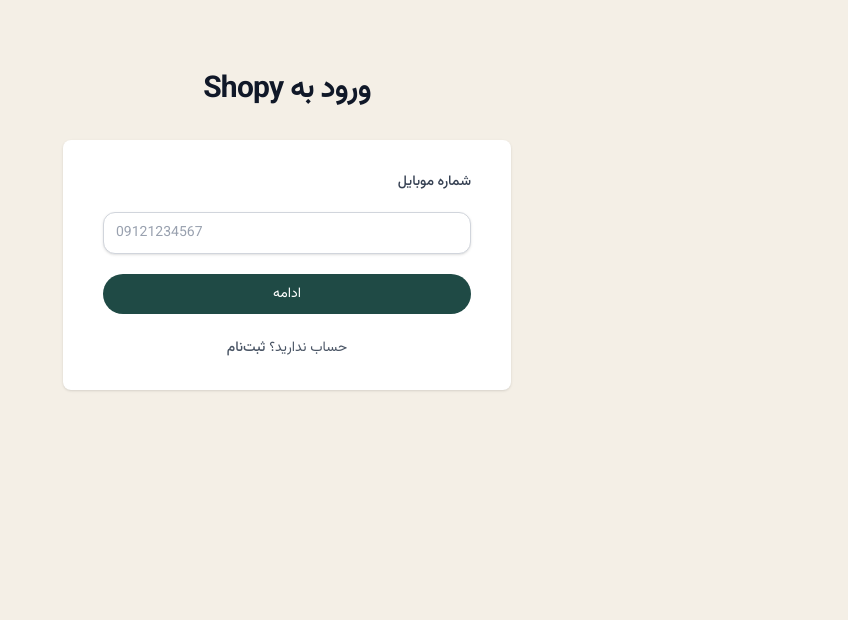
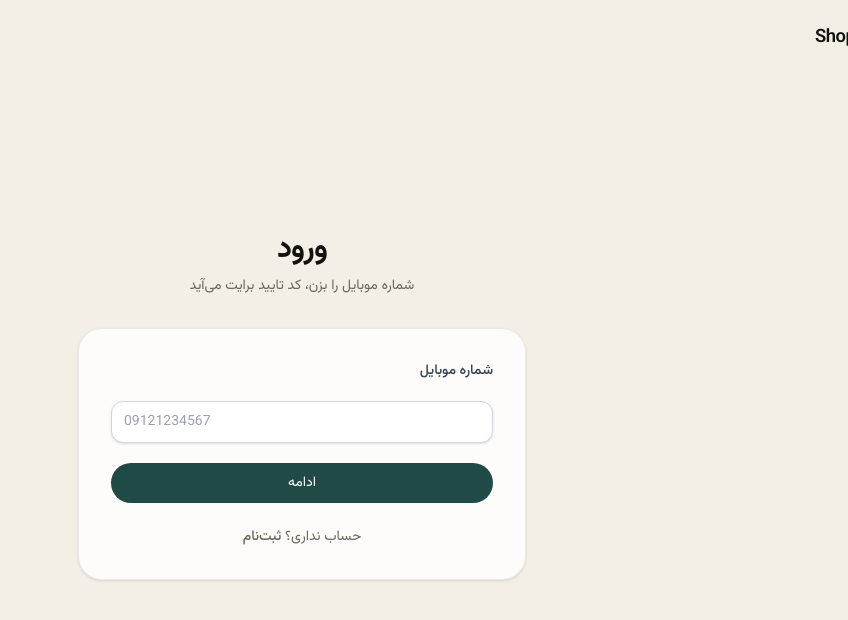
Before and after one commit to selengr/cv, a Next.js app: page /auth/login in a window 1280 px wide. Shown: the top 620 px of the page, without its empty margins (432-1280 px from the left). Built offline with nearby package versions, Linux system fonts and the light colour scheme; no server answers.

Commit message:
update auth process

```diff
--- a/src/app/auth/layout.tsx
+++ b/src/app/auth/layout.tsx
@@ -1,5 +1,17 @@
 import GuestLayout from "@/components/guestLayout";
+import Logo from "@/components/landing/logo";
 
 export default function AuthLayout({ children }: { children: React.ReactNode }) {
-  return <GuestLayout>{children}</GuestLayout>;
+  return (
+    <GuestLayout>
+      <div className="flex min-h-screen flex-col bg-[#f4efe6]">
+        <div className="px-5 py-5 sm:px-8">
+          <Logo />
+        </div>
+        <div className="flex flex-1 items-start justify-center px-5 pb-16 sm:items-center">
+          <div className="w-full max-w-md">{children}</div>
+        </div>
+      </div>
+    </GuestLayout>
+  );
 }
--- a/src/app/auth/login/page.tsx
+++ b/src/app/auth/login/page.tsx
@@ -2,6 +2,7 @@
 
 import LoginForm from "@/forms/auth/loginForm";
 import { useAppDispatch } from "@/hooks";
+import { savePhoneVerifyToken } from "@/helpers/auth";
 import { updatePhoneVerifyToken } from "@/store/auth";
 import Link from "next/link";
 
@@ -9,27 +10,27 @@
   const dispatch = useAppDispatch();
 
   const setPhoneVerifyToken = (token: string) => {
+    savePhoneVerifyToken(token);
     dispatch(updatePhoneVerifyToken(token));
   };
 
   return (
-    <div className="flex min-h-full flex-col justify-center py-12 sm:px-6 lg:px-8">
-      <div className="sm:mx-auto sm:w-full sm:max-w-md">
-        <h2 className="mt-6 text-center text-3xl font-bold tracking-tight text-gray-900">
-          ورود به Shopy
-        </h2>
+    <>
+      <h1 className="text-center text-3xl font-bold tracking-tight text-[#14110e]">
+        ورود
+      </h1>
+      <p className="mt-2 text-center text-sm text-[#6b6459]">
+        شماره موبایل را بزن، کد تایید برایت می‌آید
+      </p>
+      <div className="mt-8 rounded-3xl border border-[#14110e]/8 bg-white/80 px-5 py-8 shadow-sm sm:px-8">
+        <LoginForm setToken={setPhoneVerifyToken} />
+        <p className="mt-6 text-center text-sm text-[#6b6459]">
+          حساب نداری؟{" "}
+          <Link href="/auth/register" className="font-medium text-[#1f4a45]">
+            ثبت‌نام
+          </Link>
+        </p>
       </div>
-      <div className="mt-8 sm:mx-auto sm:w-full sm:max-w-md">
-        <div className="bg-white px-4 py-8 shadow sm:rounded-lg sm:px-10">
-          <LoginForm setToken={setPhoneVerifyToken} />
-          <p className="mt-6 text-center text-sm text-gray-600">
-            حساب ندارید؟{" "}
-            <Link href="/auth/register" className="font-medium text-indigo-600 hover:text-indigo-500">
-              ثبت‌نام
-            </Link>
-          </p>
-        </div>
-      </div>
-    </div>
+    </>
   );
 }
--- a/src/forms/auth/phoneVerifyForm.tsx
+++ b/src/forms/auth/phoneVerifyForm.tsx
@@ -2,16 +2,22 @@
 
 import { withFormik } from "formik";
 import { useRouter } from "next/navigation";
+import { toast } from "react-toastify";
 import * as yup from "yup";
+import { mutate } from "swr";
 import InnerPhoneVerify from "@/components/auth/innerPhoneVerifyForm";
 import { PhoneVerifyFormValuesInterface } from "@/contracts/auth";
-import ValidationError from "@/exceptions/validationError";
-import { storeLoginToken } from "@/helpers/auth";
+import ValidationError, {
+  applyFieldErrors,
+} from "@/exceptions/validationError";
+import {
+  clearPhoneVerifyTokenStorage,
+  storeLoginToken,
+} from "@/helpers/auth";
 import callApi from "@/helpers/callApi";
 
 interface PhoneVerifyFormProps {
   token?: string;
-  clearToken: () => void;
   router: ReturnType<typeof useRouter>;
 }
 
@@ -19,6 +25,7 @@
   PhoneVerifyFormProps,
   PhoneVerifyFormValuesInterface
 >({
+  enableReinitialize: true,
   mapPropsToValues: (props) => ({
     code: "",
     token: props.token || "",
@@ -26,41 +33,47 @@
   validationSchema: yup.object({
     code: yup
       .string()
-      .required("کد تایید الزامی است")
-      .matches(/^[0-9]+$/, "فقط می‌توانید عدد وارد کنید")
-      .length(6, "کد تایید باید ۶ رقم باشد"),
+      .required("کد تایید را بنویس")
+      .matches(/^[0-9]+$/, "فقط عدد")
+      .length(6, "کد باید ۶ رقم باشد"),
   }),
   handleSubmit: async (values, { props, setFieldError }) => {
+    if (!values.token) {
+      toast.error("نشست ورود منقضی شده. دوباره از اول وارد شو");
+      props.router.replace("/auth/login");
+      return;
+    }
+
     try {
-      const res = await callApi().post("/auth/login/verify-phone", values);
-      if (res.status === 200) {
-        await storeLoginToken(res.data?.user?.token);
-        props.clearToken();
-        props.router.push("/panel");
+      const res = await callApi().post("/auth/login/verify-phone", {
+        code: values.code,
+        token: values.token,
+      });
+
+      const user = res.data?.user;
+      const loginToken = user?.token;
+
+      if (res.status === 200 && loginToken) {
+        await storeLoginToken(loginToken);
+        clearPhoneVerifyTokenStorage();
+        await mutate("user_me", user, { revalidate: true });
+        props.router.replace("/panel");
+        return;
       }
+
+      toast.error("کد تایید درست نبود");
     } catch (error) {
       if (error instanceof ValidationError) {
-        Object.entries(error.messages).forEach(([key, value]) =>
-          setFieldError(key, value),
-        );
+        applyFieldErrors(error.messages, setFieldError);
+        return;
       }
+
+      toast.error("تایید انجام نشد. کد را دوباره چک کن");
     }
   },
 })(InnerPhoneVerify);
 
-export default function PhoneVerifyForm({
-  token,
-  clearToken,
-}: {
-  token?: string;
-  clearToken: () => void;
-}) {
+export default function PhoneVerifyForm({ token }: { token?: string }) {
   const router = useRouter();
-  return (
-    <FormikPhoneVerifyForm
-      token={token}
-      clearToken={clearToken}
-      router={router}
-    />
-  );
+  return <FormikPhoneVerifyForm token={token} router={router} />;
 }
--- a/src/forms/auth/registerForm.tsx
+++ b/src/forms/auth/registerForm.tsx
@@ -2,13 +2,15 @@
 
 import { withFormik } from "formik";
 import { useRouter } from "next/navigation";
+import { toast } from "react-toastify";
 import * as yup from "yup";
 import InnerRegisterForm from "@/components/auth/innerRegisterForm";
 import { RegisterFormValuesInterface } from "@/contracts/auth";
-import ValidationError from "@/exceptions/validationError";
+import ValidationError, {
+  applyFieldErrors,
+} from "@/exceptions/validationError";
 import callApi from "@/helpers/callApi";
-
-const phoneRegExp = /^(0|0098|\+98)9(0[1-5]|[13]\d|2[0-2]|98)\d{7}$/;
+import { iranianPhoneRegExp, normalizeIranianPhone } from "@/helpers/auth";
 
 interface RegisterFormProps {
   router: ReturnType<typeof useRouter>;
@@ -23,25 +25,33 @@
     phone: "",
   }),
   validationSchema: yup.object({
-    name: yup.string().required("نام الزامی است").min(4).max(255),
+    name: yup.string().required("نام را بنویس").min(2, "نام کوتاه است").max(255),
     phone: yup
       .string()
-      .required("شماره موبایل الزامی است")
-      .min(8)
-      .matches(phoneRegExp, "فرمت شماره موبایل صحیح نیست"),
+      .required("شماره موبایل را بنویس")
+      .matches(iranianPhoneRegExp, "این شماره درست به نظر نمی‌رسد"),
   }),
   handleSubmit: async (values, { setFieldError, props }) => {
     try {
-      const res = await callApi().post("/auth/register", values);
-      if (res.status === 201) {
+      const res = await callApi().post("/auth/register", {
+        name: values.name.trim(),
+        phone: normalizeIranianPhone(values.phone),
+      });
+
+      if (res.status === 200 || res.status === 201) {
+        toast.success("حساب ساخته شد. حالا وارد شو");
         props.router.push("/auth/login");
+        return;
       }
+
+      toast.error("ثبت‌نام کامل نشد");
     } catch (error) {
       if (error instanceof ValidationError) {
-        Object.entries(error.messages).forEach(([key, value]) =>
-          setFieldError(key, value),
-        );
+        applyFieldErrors(error.messages, setFieldError);
+        return;
       }
+
+      toast.error("ثبت‌نام انجام نشد. یک بار دیگر امتحان کن");
     }
   },
 })(InnerRegisterForm);
```
